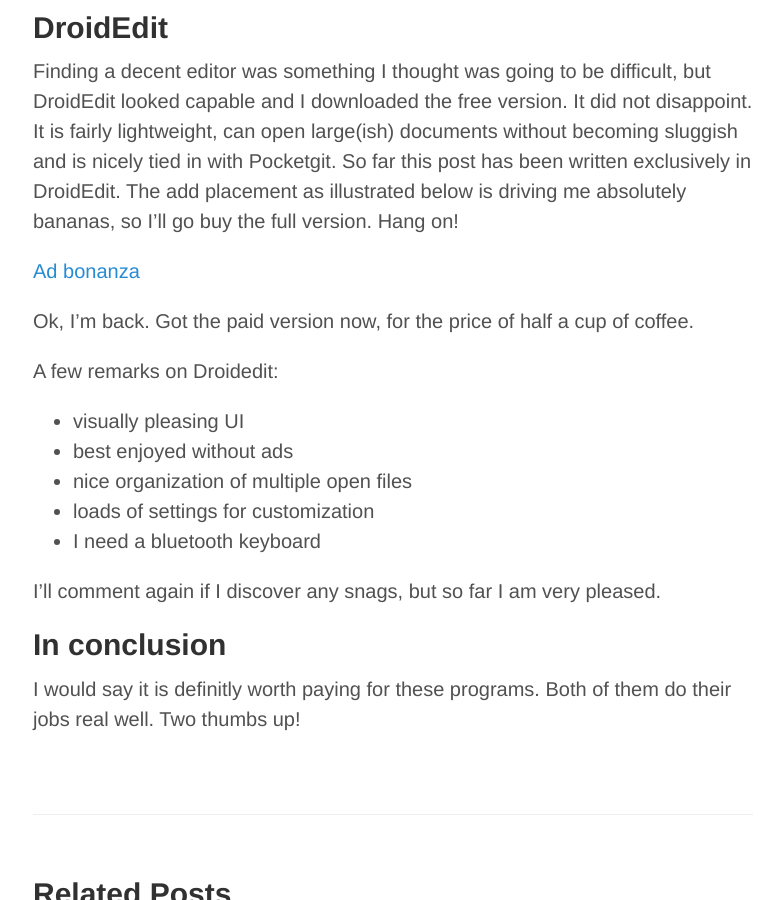
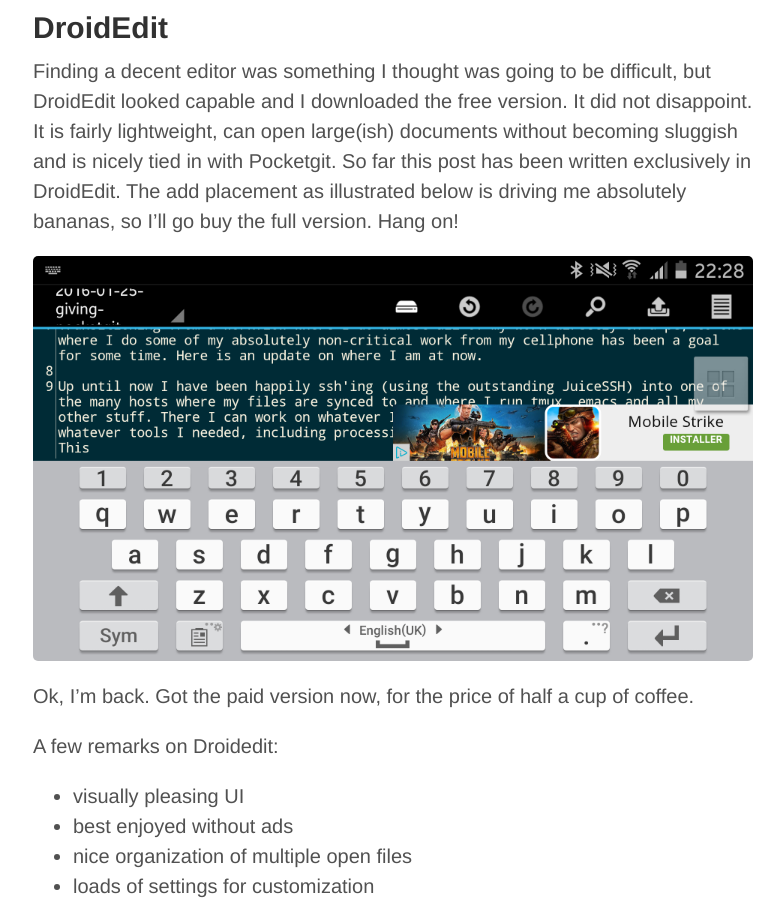
Before and after one commit to christopherraa/christopherraa.github.io, a Jekyll site: the page built from _posts/2016-01-25-giving-pocketgit-droidedit-spin.md, in a window 1280 px wide and 900 px high, scrolled down 1010 px. Shown: the whole window, without its empty margins (247-1031 px from the left). Built offline with Jekyll 4.4.1, drawn with Linux system fonts in a browser that asks for light colours; comment, search, counter and statistics services are not loaded.

Commit message:
Inlining image

```diff
--- a/_posts/2016-01-25-giving-pocketgit-droidedit-spin.md
+++ b/_posts/2016-01-25-giving-pocketgit-droidedit-spin.md
@@ -22,7 +22,7 @@
 
 Finding a decent editor was something I thought was going to be difficult, but DroidEdit looked capable and I downloaded the free version. It did not disappoint. It is fairly lightweight, can open large(ish) documents without becoming sluggish and is nicely tied in with Pocketgit. So far this post has been written exclusively in DroidEdit. The add placement as illustrated below is driving me absolutely bananas, so I'll go buy the full version. Hang on!
 
-[Ad bonanza](/public/uploads/2016-01/droidedit-ads.png)
+![Ad bonanza](/public/uploads/2016-01/droidedit-ads.png)
 
 Ok, I'm back. Got the paid version now, for the price of half a cup of coffee.
 
```
